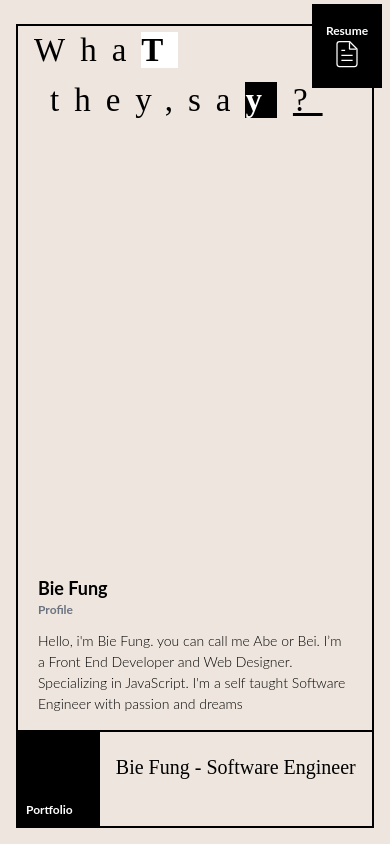
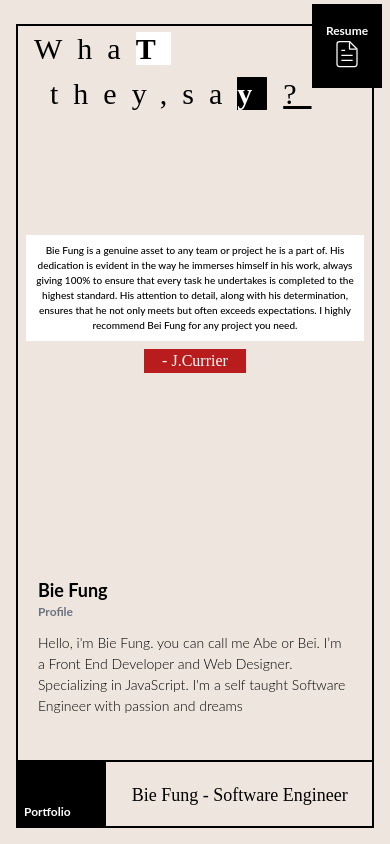
Before and after one commit to Bfungcode/bfung, a React (Vite) app: page / in a window 390 px wide. Built offline with nearby package versions, Linux system fonts and the light colour scheme.

Commit message:
update ui

```diff
--- a/src/App.jsx
+++ b/src/App.jsx
@@ -85,8 +85,10 @@ function App() {
           </div>
         </div>
       ) : (
+        <>
+          {" "}
           <div className="w-screen h-screen bg-[#EEE6DE] p-4 pt-6 relative">
-          <div className="border-2 border-black w-full h-[100%]">
+            <div className="border-2 border-black border-b-0 w-full h-[100%]">
               <div className="absolute w-[70px] md:w-[100px] h-[10%] flex flex-col flex-wrap right-2 top-1 border-2 border-black z-20 bg-black text-white justify-center items-center">
                 <div className="text-xs font-primary font-bold md:text-base">
                   Resume
@@ -140,16 +142,17 @@ function App() {
                   handleMouseLeave={handleMouseLeave}
                 />
               </div>
-            <div className="w-full h-[12%] border-t-2 border-black flex flex-row">
-              <div className="w-[25%] h-full bg-black text-white text-xs md:text-base flex justify-start items-end font-bold font-primary p-2">
+            </div>
+          </div>
+          <div className="w-full h-[100px] p-4 absolute bottom-0 flex flex-row flex-wrap">
+            <div className="w-[25%] h-full bg-black text-white text-xs md:text-base flex justify-start items-end font-bold font-primary p-2 border-t-2 border-black">
               Portfolio
             </div>
-              <div className="w-[85%] h-full text-center font-secondary justify-center items-center text-[20px] md:text-[44px] md:pt-7 pt-5 ">
+            <div className="w-[75%] h-full text-center font-secondary justify-center items-center text-[18px] md:text-[44px] md:pt-7 pt-5 border-t-2 border-black border-b-2">
               Bie Fung - Software Engineer
             </div>
           </div>
-          </div>
-        </div>
+        </>
       )}
     </>
   );
--- a/src/components/Header.jsx
+++ b/src/components/Header.jsx
@@ -87,7 +87,7 @@ const Header = ({ isLarge }) => {
         <div className="w-full h-[100%] flex flex-row flex-wrap">
           <div className="flex flex-col flex-wrap w-full h-full">
             <div className="w-full h-[75%] md:h-[60%] flex flex-col flex-wrap relative ">
-              <div className="text-[33px] md:text-[60px] font-third h-[40%] w-full flex flex-col flex-wrap justify-start items-center">
+              <div className="text-[30px] md:text-[60px] font-third md:h-[40%] h-[35%] w-full flex flex-col flex-wrap justify-start items-center">
                 <div className="w-full  tracking-[15px] pl-4  md:pl-24">
                   Wha
                   <span className="font-bold bg-white w-full h-full">T</span>
```
Lines whose indentation alone changed are shown as unchanged.
